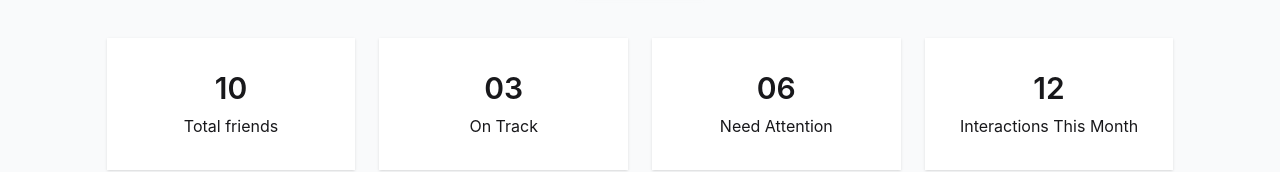
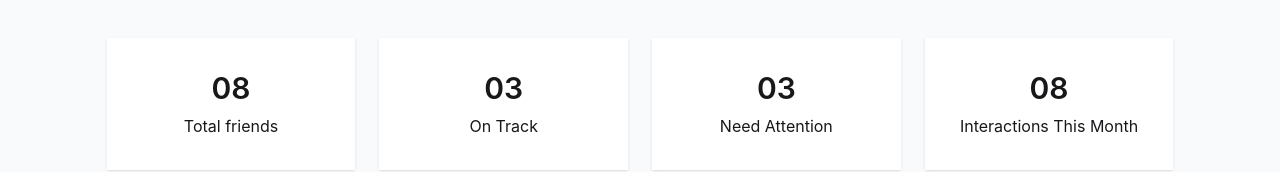
Before and after one commit to sazeeb-saha/B13-A7-Keen-Keeper, a React (Vite) app: page / in a window 1280 px wide. Shown: the part 319-491 px from the top of the page. Built offline with nearby package versions, Linux system fonts and the light colour scheme.

Commit message:
banner static data  issue solve

```diff
--- a/src/components/homepage/Banner.jsx
+++ b/src/components/homepage/Banner.jsx
@@ -18,7 +18,7 @@ const Banner = () => {
       </div>
       <div className="w-10/12 mx-auto  grid grid-cols-1 md:grid-cols-2 lg:grid-cols-4 gap-6 items-center justify-between mt-10">
         <div className="text-center shadow bg-white px-4 py-8 w-full ">
-          <h2 className="font-semibold text-3xl mb-2 ">10</h2>
+          <h2 className="font-semibold text-3xl mb-2 ">08</h2>
           <p>Total friends</p>
         </div>
         <div className="text-center shadow bg-white px-4 py-8 w-full">
@@ -26,11 +26,11 @@ const Banner = () => {
           <p>On Track</p>
         </div>
         <div className="text-center shadow bg-white px-4 py-8 w-full ">
-          <h2 className="font-semibold text-3xl mb-2 ">06</h2>
+          <h2 className="font-semibold text-3xl mb-2 ">03</h2>
           <p>Need Attention</p>
         </div>
         <div className="text-center shadow bg-white px-4 py-8 w-full  ">
-          <h2 className="font-semibold text-3xl mb-2 ">12</h2>
+          <h2 className="font-semibold text-3xl mb-2 ">08</h2>
           <p>Interactions This Month</p>
         </div>
       </div>
```
